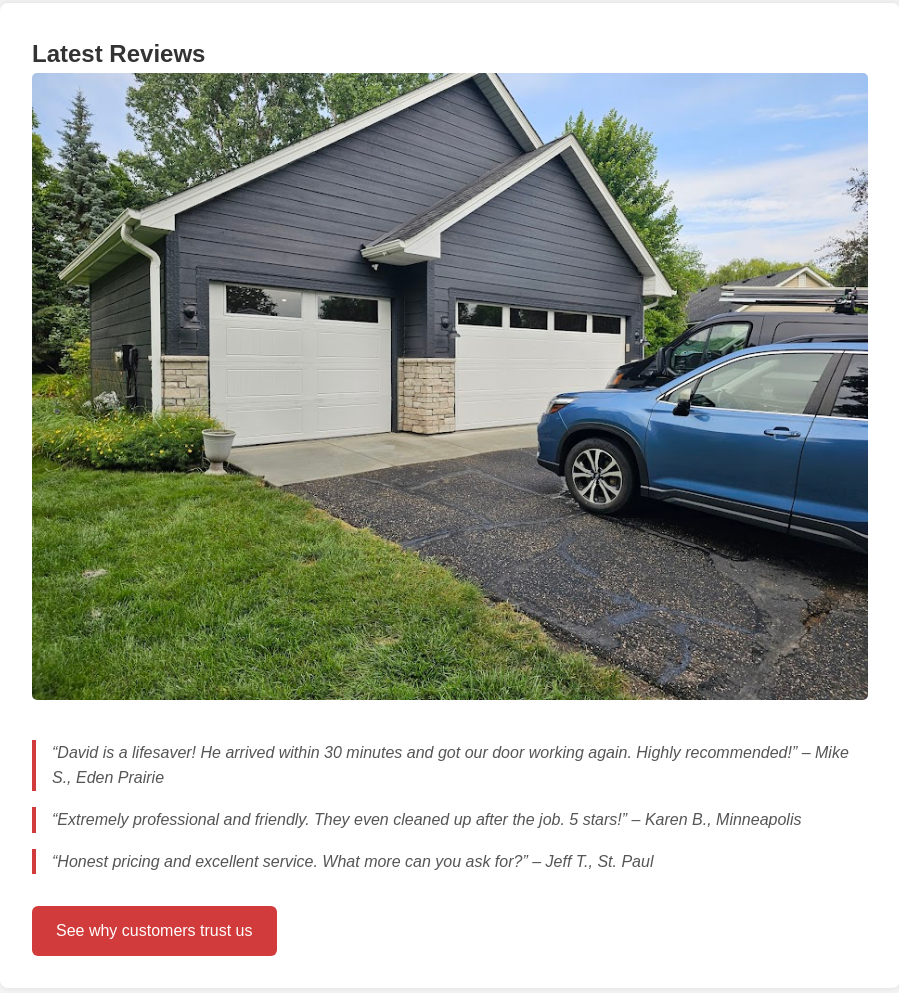
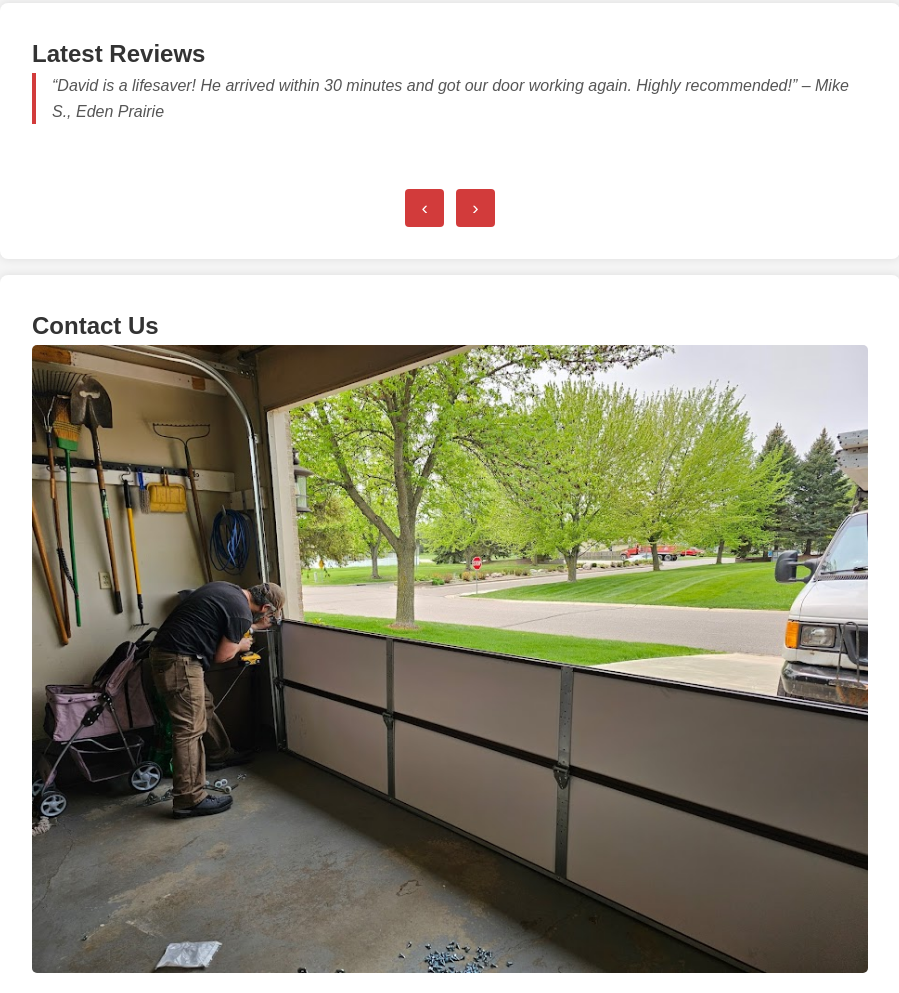
Before and after one commit to Carmy/urgent-garage-site, a plain HTML site: page index.html in a window 1280 px wide. Shown: the part 2237-3230 px from the top of the page, without its empty margins (190-1089 px from the left). Drawn offline with Linux system fonts and the light colour scheme.

Commit message:
Update index.html

```diff
--- a/index.html
+++ b/index.html
@@ -86,13 +86,20 @@
   </section>
 
   <section id="testimonials" class="content">
-    <h2>Latest Reviews</h2>
-    <img src="images/happy-customers.jpg" alt="Happy customers" />
-    <blockquote>“David is a lifesaver! He arrived within 30 minutes and got our door working again. Highly recommended!” – Mike S., Eden Prairie</blockquote>
-    <blockquote>“Extremely professional and friendly. They even cleaned up after the job. 5 stars!” – Karen B., Minneapolis</blockquote>
-    <blockquote>“Honest pricing and excellent service. What more can you ask for?” – Jeff T., St. Paul</blockquote>
-    <a href="#contact" class="cta-button">See why customers trust us</a>
-  </section>
+  <h2>Latest Reviews</h2>
+  <div class="testimonial-slider">
+    <div class="slide">“David is a lifesaver! He arrived within 30 minutes and got our door working again. Highly recommended!” – Mike S., Eden Prairie</div>
+    <div class="slide">“Extremely professional and friendly. They even cleaned up after the job. 5 stars!” – Karen B., Minneapolis</div>
+    <div class="slide">“Honest pricing and excellent service. What more can you ask for?” – Jeff T., St. Paul</div>
+    <div class="slide">“Fast, friendly, and knowledgeable. Couldn’t have asked for a better experience.” – Lisa H., Brooklyn Park</div>
+    <div class="slide">“Called at 9 PM, and someone was here within the hour. Incredible emergency response.” – Nate W., Maple Grove</div>
+    <div class="slide">“David's team replaced our springs same-day and gave us advice to prevent future issues. Highly impressed.” – Rachel G., Plymouth</div>
+  </div>
+  <div class="slider-controls">
+    <button class="prev">‹</button>
+    <button class="next">›</button>
+  </div>
+</section>
 
   <section id="contact" class="content">
     <h2>Contact Us</h2>
@@ -119,13 +126,14 @@
 
   <section id="map" class="content">
     <h2>Service Area</h2>
-    <iframe src="https://www.google.com/maps/d/embed?mid=1Vx5hg89TxJgOgbSt8-Fk7ZmHRrNfKkM&ehbc=2E312F" width="100%" height="400"></iframe>
+    <iframe src="https://www.google.com/maps/embed?pb=!1m18!1m12!1m3!1d2817.6981218357797!2d-93.47198252353185!3d45.062782159873695!2m3!1f0!2f0!3f0!3m2!1i1024!2i768!4f13.1!3m3!1m2!1s0x52b33025a927a183%3A0x71ea0a3b4f3dc723!2sDavid&#39;s%20Urgent%20Garage%20Door!5e0!3m2!1sen!2sil!4v1715524943000!5m2!1sen!2sil" width="100%" height="400" style="border:0;" allowfullscreen="" loading="lazy" referrerpolicy="no-referrer-when-downgrade"></iframe>
     <p>We proudly serve Minneapolis, Saint Paul, Bloomington, Eden Prairie, and surrounding Minnesota areas.</p>
   </section>
 
   <footer>
     <div class="social-links">
       <a href="https://www.instagram.com/UrgentGarageDoor" target="_blank"><i class="fab fa-instagram"></i></a>
+      <a href="https://www.facebook.com/UrgentGarageDoor/" target="_blank"><i class="fab fa-facebook"></i></a>
       <a href="https://wa.me/19527778866" target="_blank"><i class="fab fa-whatsapp"></i></a>
       <a href="mailto:urgentgaragedoor@gmail.com"><i class="fas fa-envelope"></i></a>
     </div>
```
